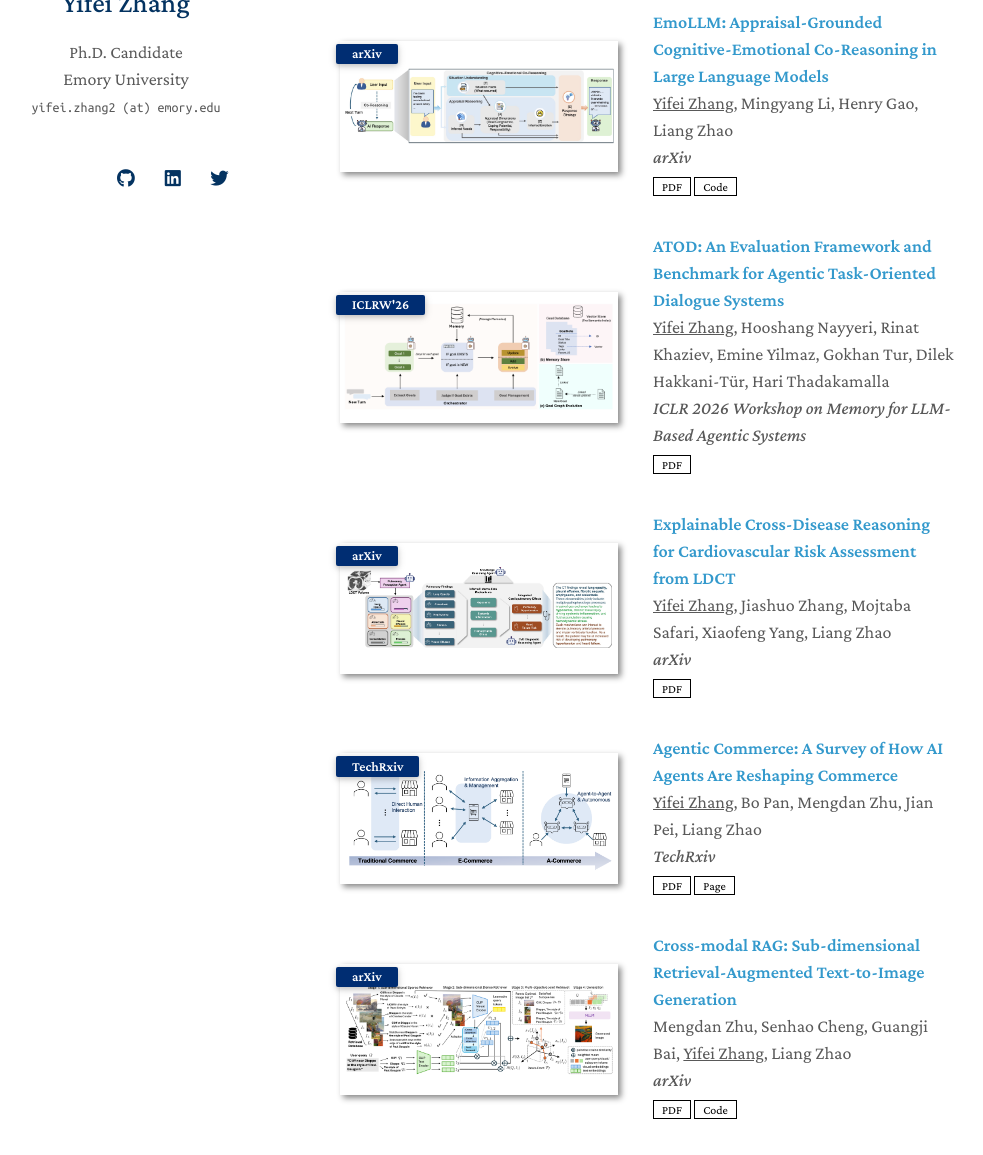
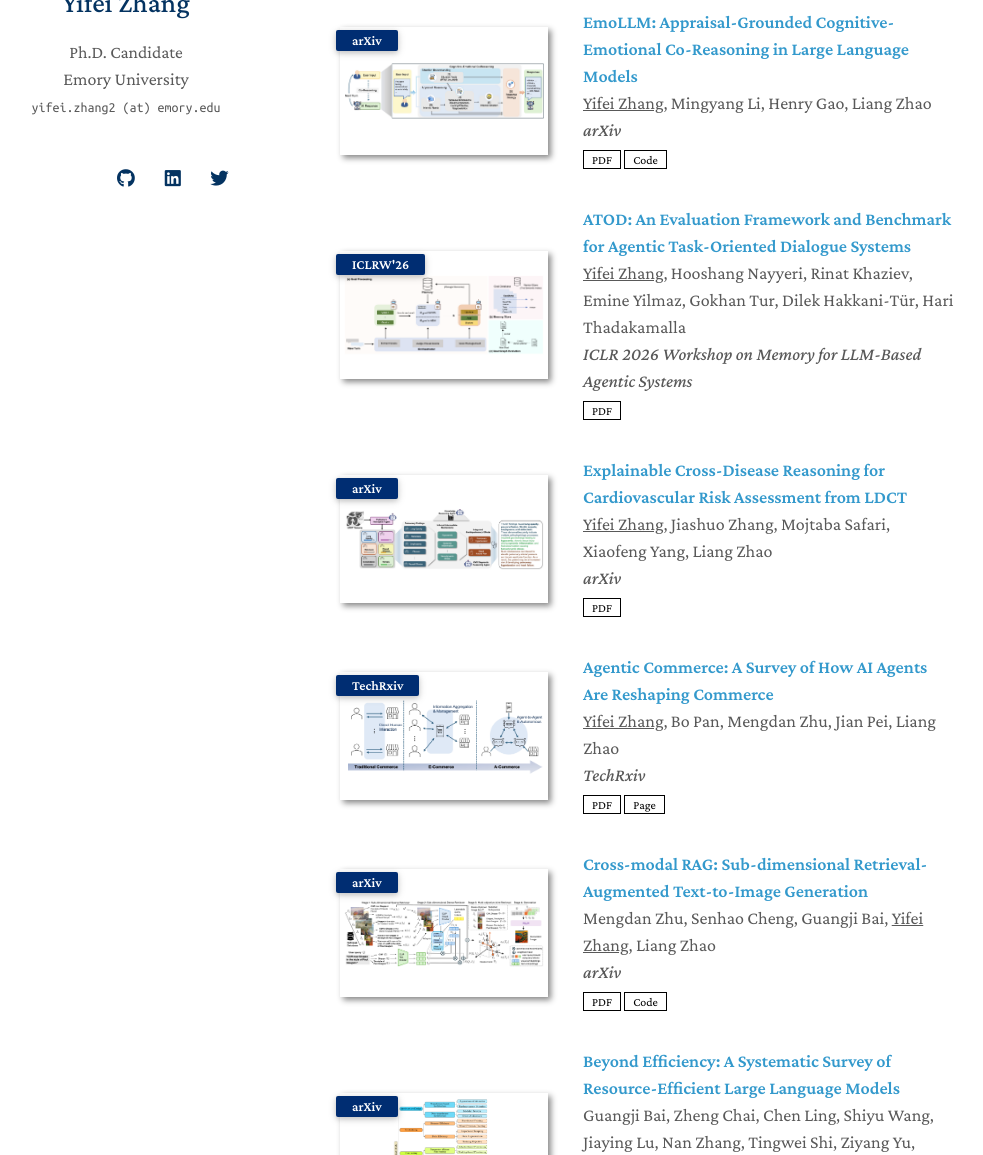
Before and after one commit to yifeizhangcs/yifeizhangcs.github.io, a Jekyll site: the page built from index.md, in a window 1280 px wide and 1400 px high, scrolled down 771 px. Shown: the part 245-1400 px from the top of the window, without its empty margins (150-1133 px from the left). Built offline with Jekyll 4.4.1, drawn with Linux system fonts in a browser that asks for light colours; nearby versions of some CDN libraries; a style sheet for code colours, icons or effects is not loaded; our own code applies the rules of GitHub Pages for plain Markdown files.

Commit message:
Set teaser panels to 200x120

```diff
--- a/assets/css/publications-no-dark-mode.css
+++ b/assets/css/publications-no-dark-mode.css
@@ -72,5 +72,5 @@ blockquote { background: var(--global-bg-color); border-left: 2px solid var(--gl
 
 .publications ol.bibliography li div.abstract.hidden.open { border-color: var(--global-text-color); }
 
-.publications ol.bibliography li .teaser-panel { width: 270px; height: 123px; margin-top: 5px; margin-left: 5px; margin-bottom: 5px; padding: 4px; background: #ffffff; box-shadow: 3px 3px 6px #888; display: flex; align-items: center; justify-content: center; overflow: hidden; }
+.publications ol.bibliography li .teaser-panel { width: 200px; height: 120px; margin-top: 5px; margin-left: 5px; margin-bottom: 5px; padding: 4px; background: #ffffff; box-shadow: 3px 3px 6px #888; display: flex; align-items: center; justify-content: center; overflow: hidden; }
 .publications ol.bibliography li .teaser { width: 100%; height: 100%; object-fit: contain; object-position: center; display: block; }
--- a/assets/css/publications.css
+++ b/assets/css/publications.css
@@ -79,5 +79,5 @@ blockquote { background: var(--global-bg-color); border-left: 2px solid var(--gl
 
 .publications ol.bibliography li div.abstract.hidden.open { border-color: var(--global-text-color); }
 
-.publications ol.bibliography li .teaser-panel { width: 270px; height: 123px; margin-top: 5px; margin-left: 5px; margin-bottom: 5px; padding: 4px; background: #ffffff; box-shadow: 3px 3px 6px #888; display: flex; align-items: center; justify-content: center; overflow: hidden; }
+.publications ol.bibliography li .teaser-panel { width: 200px; height: 120px; margin-top: 5px; margin-left: 5px; margin-bottom: 5px; padding: 4px; background: #ffffff; box-shadow: 3px 3px 6px #888; display: flex; align-items: center; justify-content: center; overflow: hidden; }
 .publications ol.bibliography li .teaser { width: 100%; height: 100%; object-fit: contain; object-position: center; display: block; }
```
